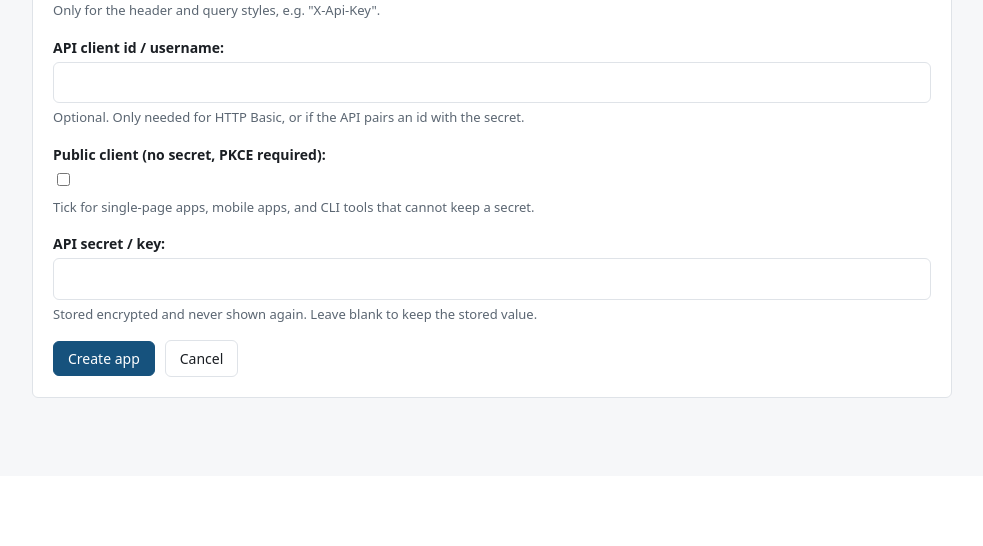
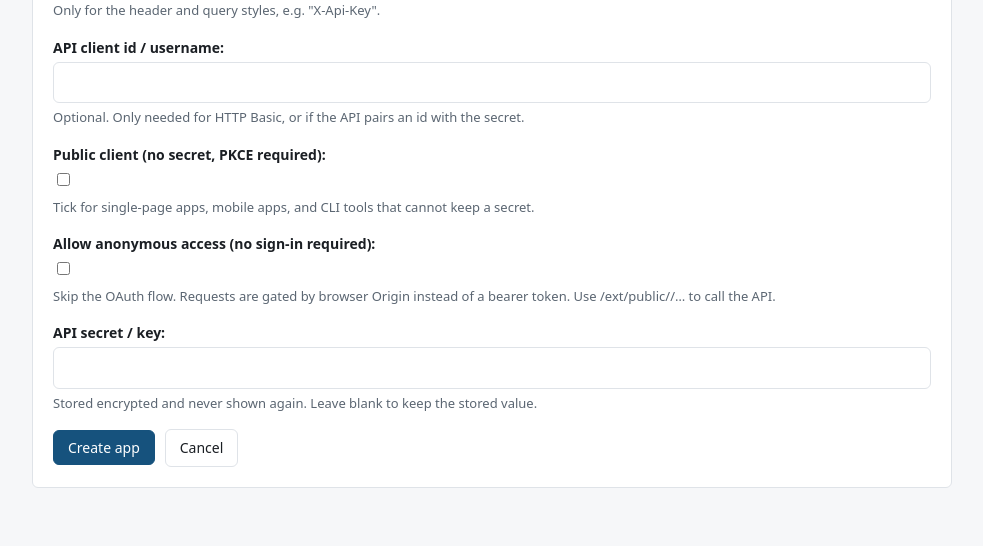
Before and after one commit to hcientist/canvas-proxy, a Django app: page /apps/new/external in a window 1280 px wide. Shown: the part 1295-1841 px from the top of the page, without its empty margins (148-1131 px from the left). Before the commit the page ends 1693 px from the top, so only its background shows below. Run offline with Django 5.2, Linux system fonts and the light colour scheme; the visitor is signed in with stand-in values (Sample User, id 1); data that the repository does not hold is empty.

Commit message:
expose the new anon api type in the registry

```diff
--- a/registry/forms.py
+++ b/registry/forms.py
@@ -135,6 +135,7 @@ class ExternalAppForm(forms.ModelForm):
             "credential_name",
             "upstream_client_id",
             "is_public_client",
+            "allow_anonymous",
         )
         widgets = {"description": forms.Textarea(attrs={"rows": 4})}
         labels = {
@@ -142,6 +143,7 @@ class ExternalAppForm(forms.ModelForm):
             "credential_style": "How the API expects credentials",
             "credential_name": "Header or parameter name",
             "upstream_client_id": "API client id / username",
+            "allow_anonymous": "Allow anonymous access (no sign-in required)",
             **COMMON_LABELS,
         }
         help_texts = {
@@ -152,6 +154,9 @@ class ExternalAppForm(forms.ModelForm):
             "credential_name": 'Only for the header and query styles, e.g. "X-Api-Key".',
             "upstream_client_id": "Optional. Only needed for HTTP Basic, or if the "
             "API pairs an id with the secret.",
+            "allow_anonymous": "Skip the OAuth flow. Requests are gated by browser "
+            "Origin instead of a bearer token. Use /ext/public/<client_id>/… "
+            "to call the API.",
             **COMMON_HELP,
         }
 
```
Also changed, not shown: templates/registry/app_detail.html (+18 -1 lines).
